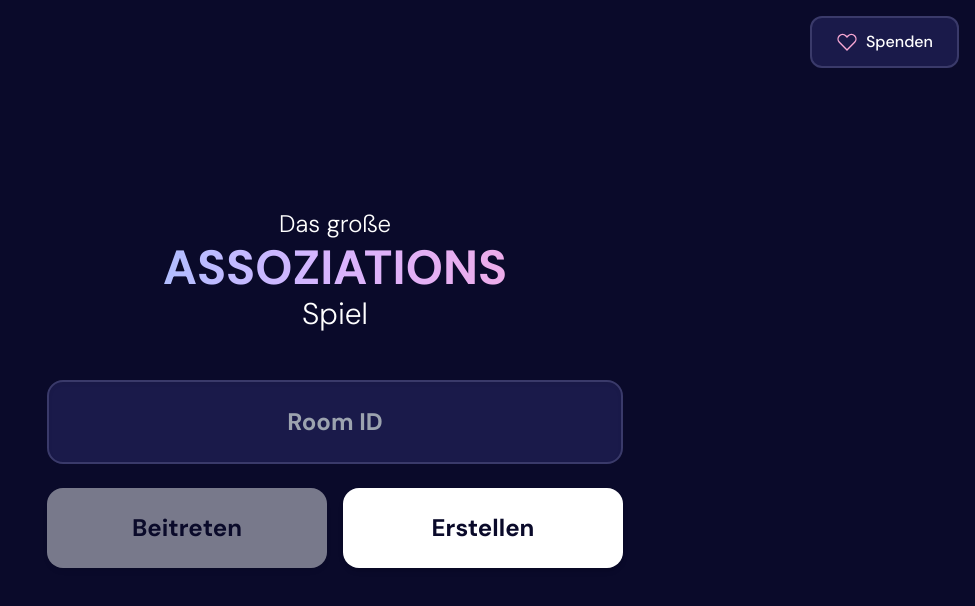
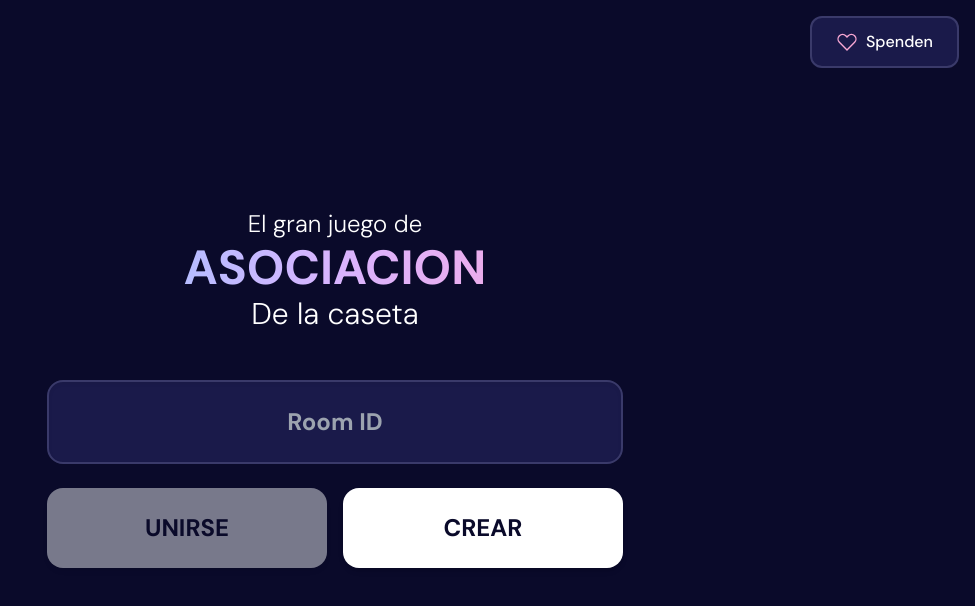
Before and after one commit to Notnna/spiele, a Vue app in the folder client/: page /assoziationsspiel in a window 1280 px wide. Shown: the top 606 px of the page, without its empty margins (305-1280 px from the left). Built offline with nearby package versions, Linux system fonts and the light colour scheme; a web font is replaced by a local one.

Commit message:
Language changed to Spanish

```diff
--- a/client/src/pages/assoziationsspiel.vue
+++ b/client/src/pages/assoziationsspiel.vue
@@ -193,13 +193,13 @@ function copyRoomID() {
     <div class="max-w-2xl w-full p-6 space-y-6">
       <h1 class="text-center space-y-1">
         <div class="text-2xl font-light">
-          Das große
+          El gran juego de
         </div>
         <div class="from-blue-300 via-purple-300 to-pink-300 bg-gradient-to-r bg-clip-text text-5xl text-transparent font-bold">
-          ASSOZIATIONS
+          ASOCIACION
         </div>
         <div class="text-3xl font-light">
-          Spiel
+          De la caseta
         </div>
       </h1>
 
@@ -215,7 +215,7 @@ function copyRoomID() {
           :disabled="revealed"
           type="text"
           class="input"
-          placeholder="Eingabe"
+          placeholder="Respuesta"
         >
         <input
           v-if="revealed"
@@ -230,28 +230,28 @@ function copyRoomID() {
             :disabled="btnRevealed"
             @click="handleReveal"
           >
-            REVEAL
+            MOSTRAR
           </button>
           <button
             class="btn"
             :disabled="!revealed"
             @click="handleSubmit"
           >
-            RICHTIG
+            CORRECTO
           </button>
           <button
             class="btn"
             :disabled="!revealed"
             @click="resetStreak"
           >
-            FALSCH
+            INCORRECTO
           </button>
           <button
             class="btn"
             :disabled="!revealed"
             @click="nextCategory"
           >
-            WEITER
+            SEGUIR
           </button>
         </div>
       </div>
@@ -269,13 +269,13 @@ function copyRoomID() {
             :disabled="!roomID"
             @click="joinRoom"
           >
-            Beitreten
+            UNIRSE
           </button>
           <button
             class="btn"
             @click="createRoom"
           >
-            Erstellen
+            CREAR
           </button>
         </div>
       </div>
--- a/package.json
+++ b/package.json
@@ -1,5 +1,5 @@
 {
-  "name": "assoziationsspiel",
+  "name": "juegodeasociación",
   "version": "1.0.0",
   "description": "",
   "main": "index.js",
```
Also changed, not shown: 1 other file (tests, documents, lock files or other folders).
